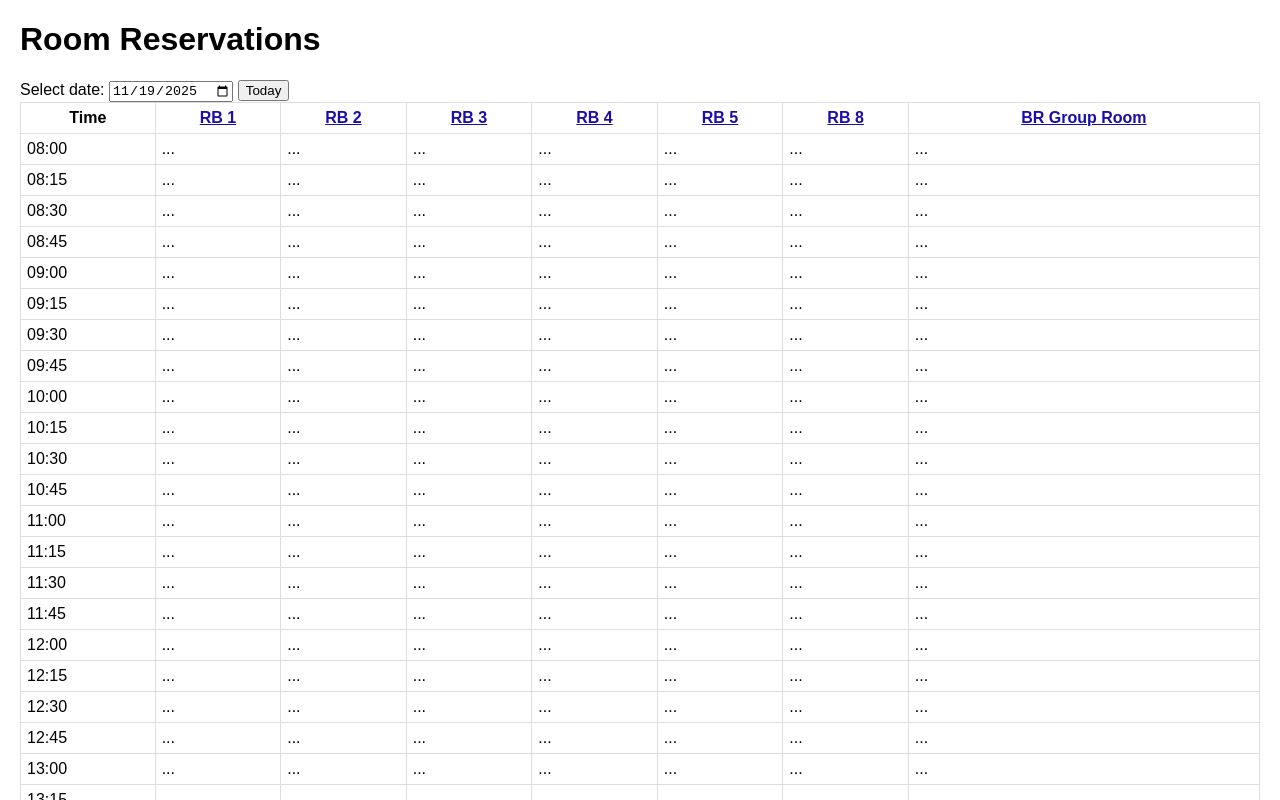
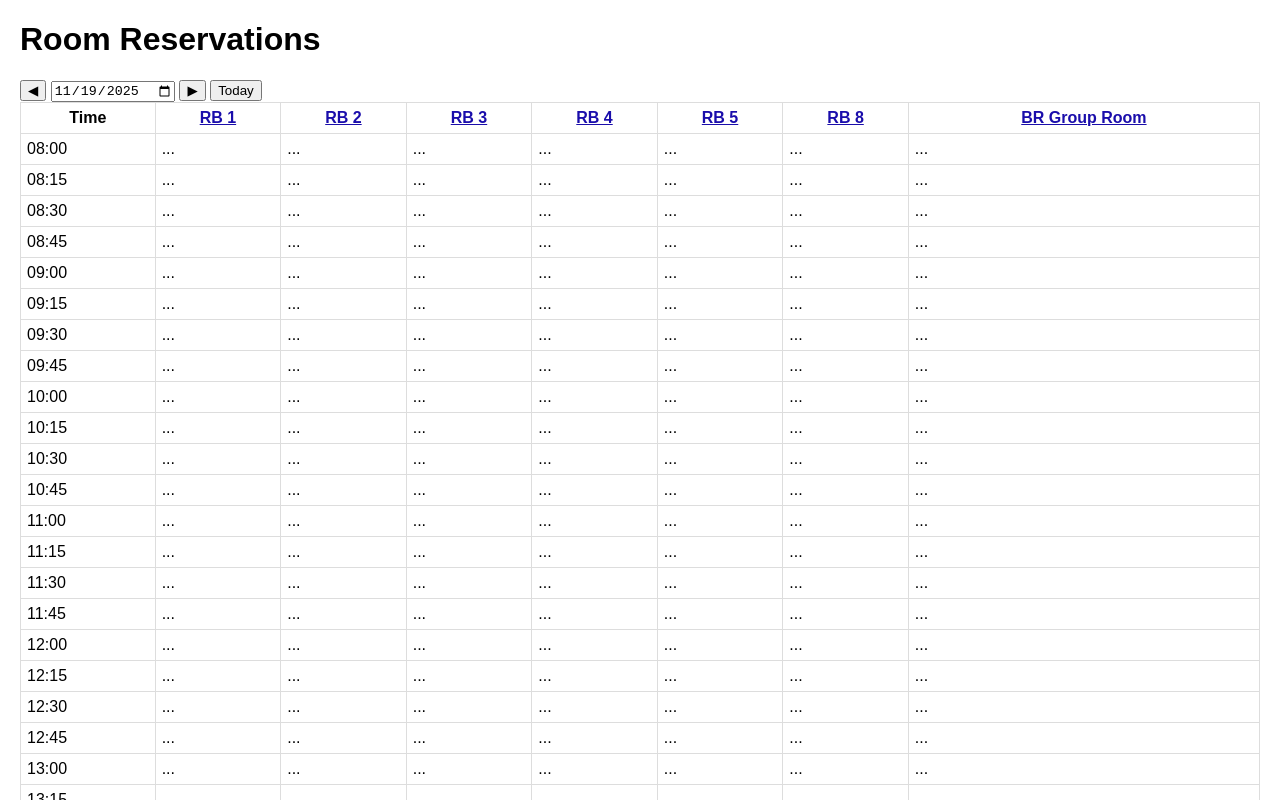
Before and after one commit to truben02/ArisaHealth-Scheduling, a plain HTML site: page index.html in a window 1280 px wide. Shown: the top 800 px of the page. Drawn offline with Linux system fonts and the light colour scheme; no server answers.

Commit message:
Update index.html

```diff
--- a/index.html
+++ b/index.html
@@ -18,13 +18,21 @@
 <body>
   <h1>Room Reservations</h1>
 
-  <label>Select date: <input id="datePicker" type="date"></label>
-  <button id="todayBtn">Today</button>
+  <div id="navControls">
+    <button id="prevBtn">◀</button>
+    <input id="datePicker" type="date">
+    <button id="nextBtn">▶</button>
+    <button id="todayBtn">Today</button>
+  </div>
+
   <div id="rooms"></div>
 
   <hr>
   <p>
     Admin / Import: <a href="import.html" target="_blank">Import CSVs</a>
   </p>
+
+  <script src="script.js"></script>
 </body>
+
 </html>
```
